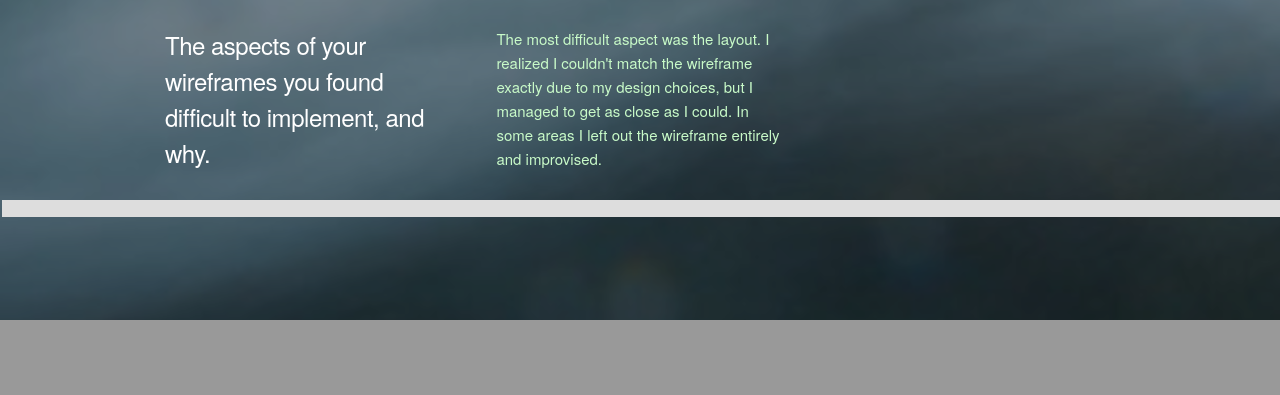
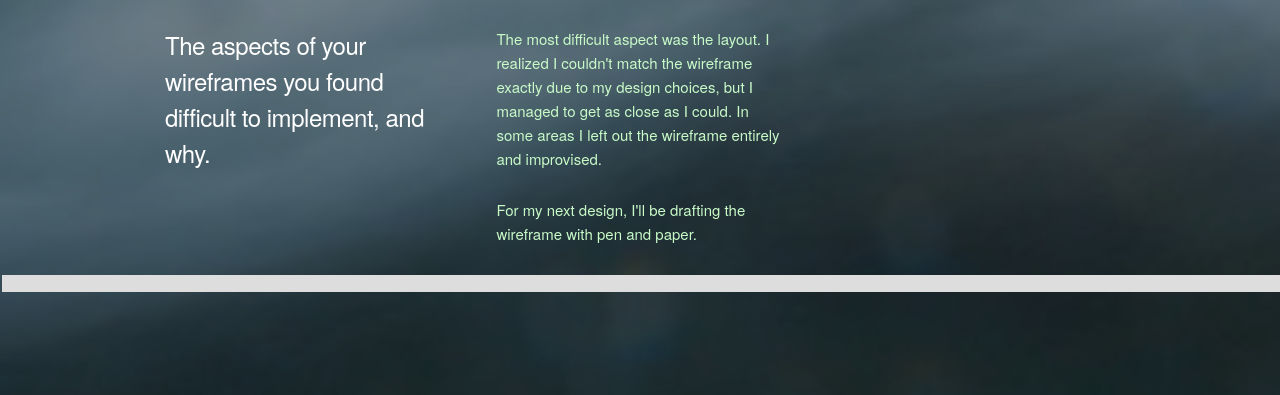
Before and after one commit to WinstonItiDev/WinstonItiDev.github.io, a plain HTML site: page blog/t3-design-to-web-blog.html in a window 1280 px wide. Shown: the part 1749-2144 px from the top of the page. Before the commit the page ends 2069 px from the top, so only its background shows below. Drawn offline with nearby package versions, Linux system fonts and the light colour scheme.

Commit message:
fixed typos in design to web blog

```diff
--- a/blog/t3-design-to-web-blog.html
+++ b/blog/t3-design-to-web-blog.html
@@ -120,6 +120,7 @@
       <div class="four columns middle-article-col-paragraph">
         <p class="paragraph">The most difficult aspect was the layout. I realized I couldn't match the wireframe exactly due
         to my design choices, but I managed to get as close as I could. In some areas I left out the wireframe entirely and improvised.</p>
+        <p class="paragraph">For my next design, I'll be drafting the wireframe with pen and paper.</p>
       </div>
 
     </div>
```
